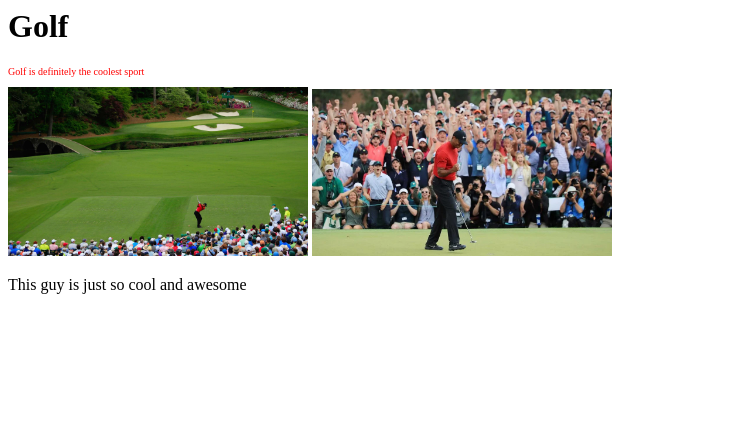
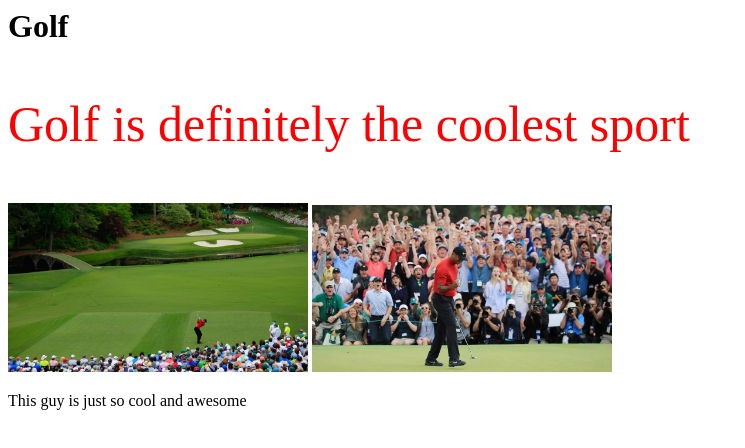
Before and after one commit to nickoda1/nickoda1.github.io, a plain HTML site: page index.html in a window 1280 px wide. Shown: the whole page, without its empty margins (0-745 px from the left). Drawn offline with Linux system fonts and the light colour scheme.

Commit message:
styles.css

```diff
--- a/styles.css
+++ b/styles.css
@@ -1,2 +1,2 @@
 #bright{color:#f00;
- font-size: 10px;}
+ font-size: 50px;}
```
